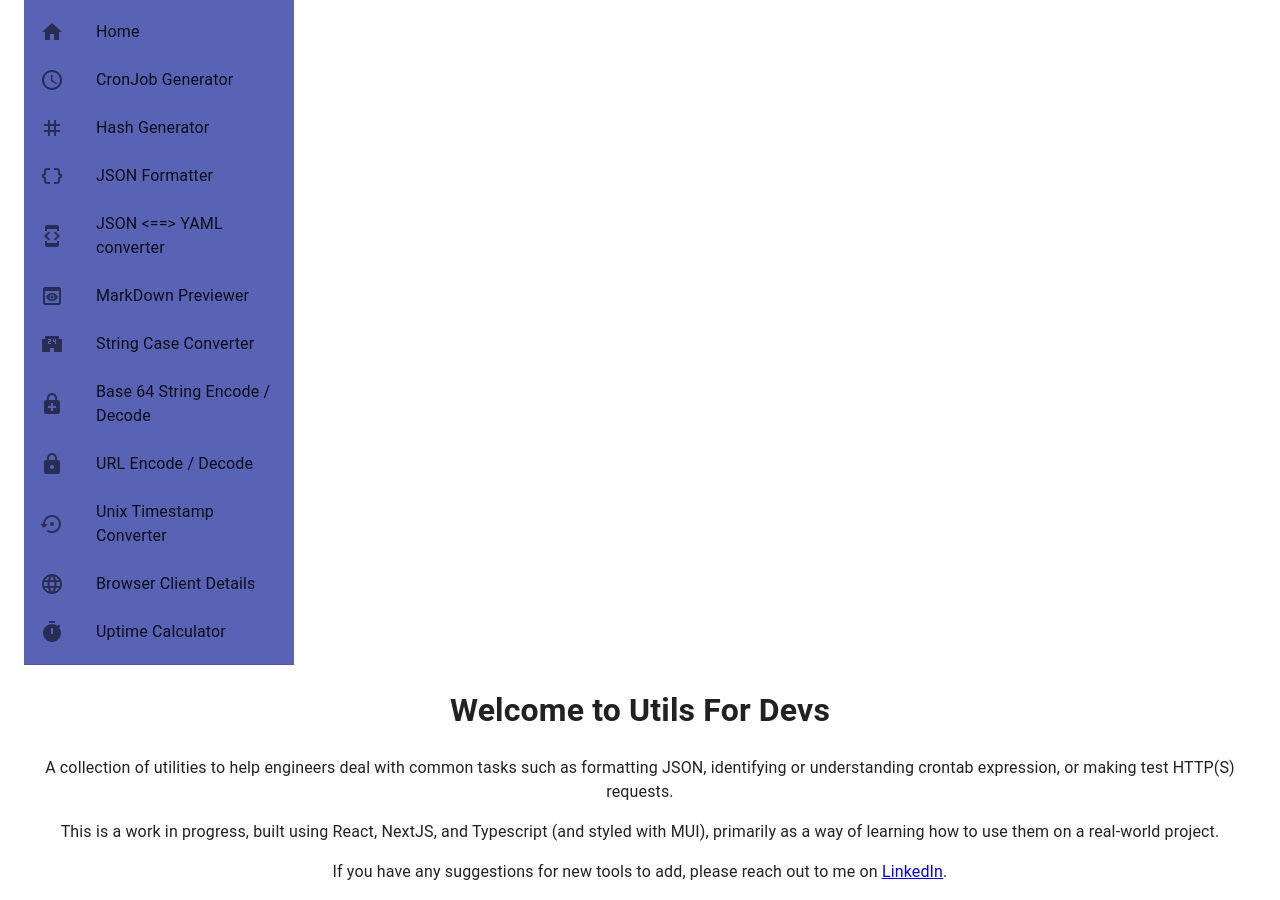
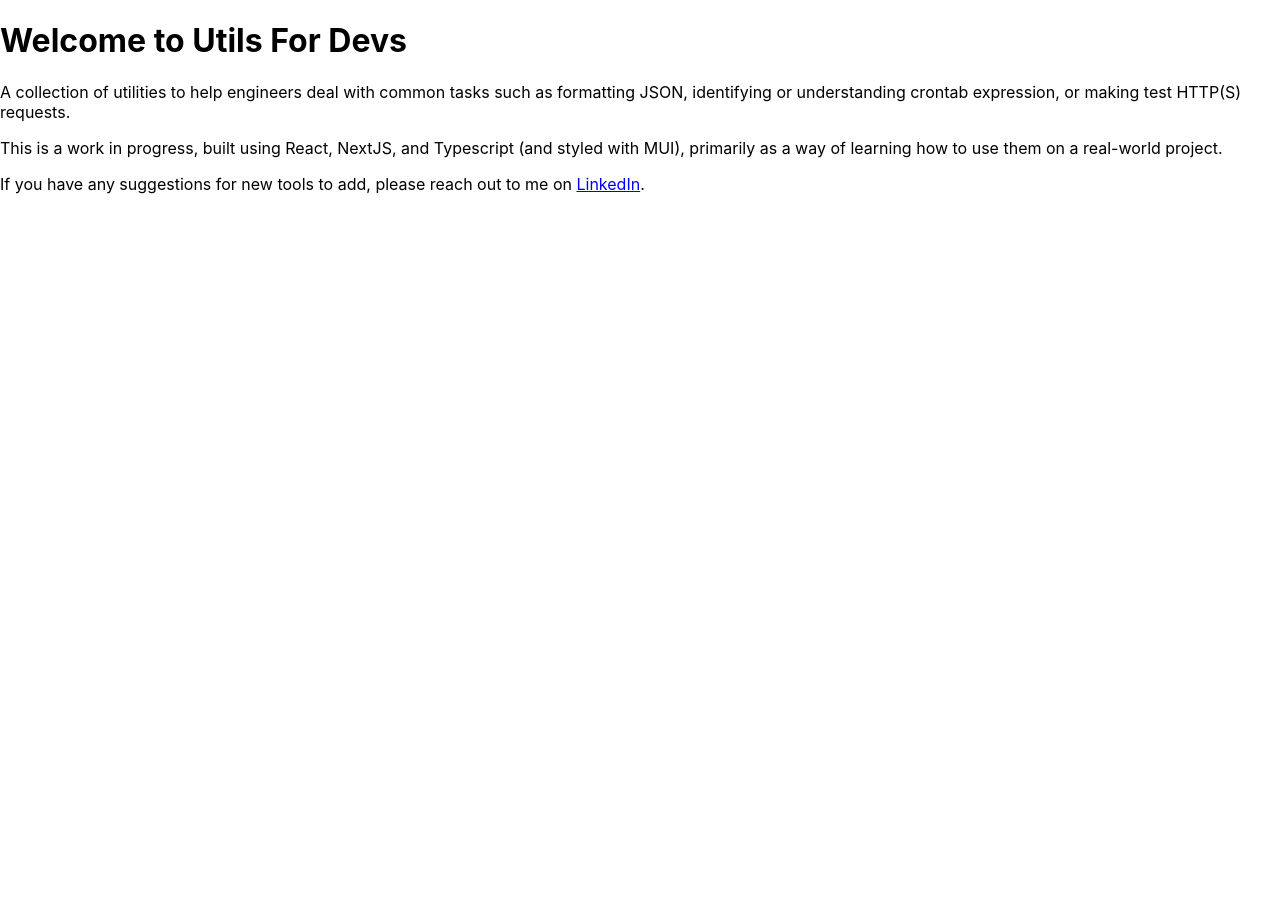
Before and after one commit to VenothA01/ecomm-ms, a React (Create React App) app in the folder venoth-dev-util/: page / in a window 1280 px wide. After the commit the page ends 800 px from the top, so only its background shows below. Built offline with nearby package versions, Linux system fonts and the light colour scheme.

Commit message:
implemnted react-router

```diff
--- a/venoth-dev-util/package.json
+++ b/venoth-dev-util/package.json
@@ -10,7 +10,9 @@
     "react": "^18.2.0",
     "react-dom": "^18.2.0",
     "react-scripts": "5.0.1",
-    "web-vitals": "^2.1.4"
+    "web-vitals": "^2.1.4",
+    "react-router-dom":"latest"
+
   },
   "scripts": {
     "start": "react-scripts start",
--- a/venoth-dev-util/src/App.js
+++ b/venoth-dev-util/src/App.js
@@ -1,12 +1,20 @@
-import logo from './logo.svg';
 import './App.css';
-import FixedContainer from './components/Container'
+import { BrowserRouter, Routes, Route } from "react-router-dom";
+import FixedContainer from './components/container/Container'
+import WelcomeMessage from './components/Homepage';
 
 function App() {
   return (
-    <div className="App">
-      <FixedContainer />
-    </div>
+    <BrowserRouter>
+    <Routes>
+      <Route path='/' element={<WelcomeMessage/>}>
+          <Route index element={<WelcomeMessage />} />
+          <Route path="blogs" element={<><h1>blogs</h1></>} />
+          <Route path="contact" element={<WelcomeMessage />} />
+          <Route path="*" element={<WelcomeMessage />} />
+      </Route>
+    </Routes>
+    </BrowserRouter>
   );
 }
 
--- a/venoth-dev-util/src/components/Container.js
+++ b/venoth-dev-util/src/components/container/Container.js
@@ -1,14 +1,15 @@
 import * as React from 'react';
 import CssBaseline from '@mui/material/CssBaseline';
 import Container from '@mui/material/Container';
-import BasicList from './SideMenu'
-import WelcomeMessage from './Homepage';
+import BasicList from '../SideMenu'
+import WelcomeMessage from '../Homepage';
+import './container.css'
 
 export default function FixedContainer() {
   return (
     <React.Fragment>
       <CssBaseline />
-      <Container maxWidth='100vw'>
+      <Container id='main' maxWidth='100vw'>
         <BasicList />
         <WelcomeMessage />
       </Container>
--- /dev/null
+++ b/venoth-dev-util/src/components/container/container.css
@@ -0,0 +1,5 @@
+#main{
+    display: flex;
+    flex-direction: row;
+    /* padding-right: 10%; */
+}
--- a/venoth-dev-util/src/index.js
+++ b/venoth-dev-util/src/index.js
@@ -1,5 +1,6 @@
 import React from 'react';
 import ReactDOM from 'react-dom/client';
+
 import './index.css';
 import App from './App';
 import reportWebVitals from './reportWebVitals';
```
